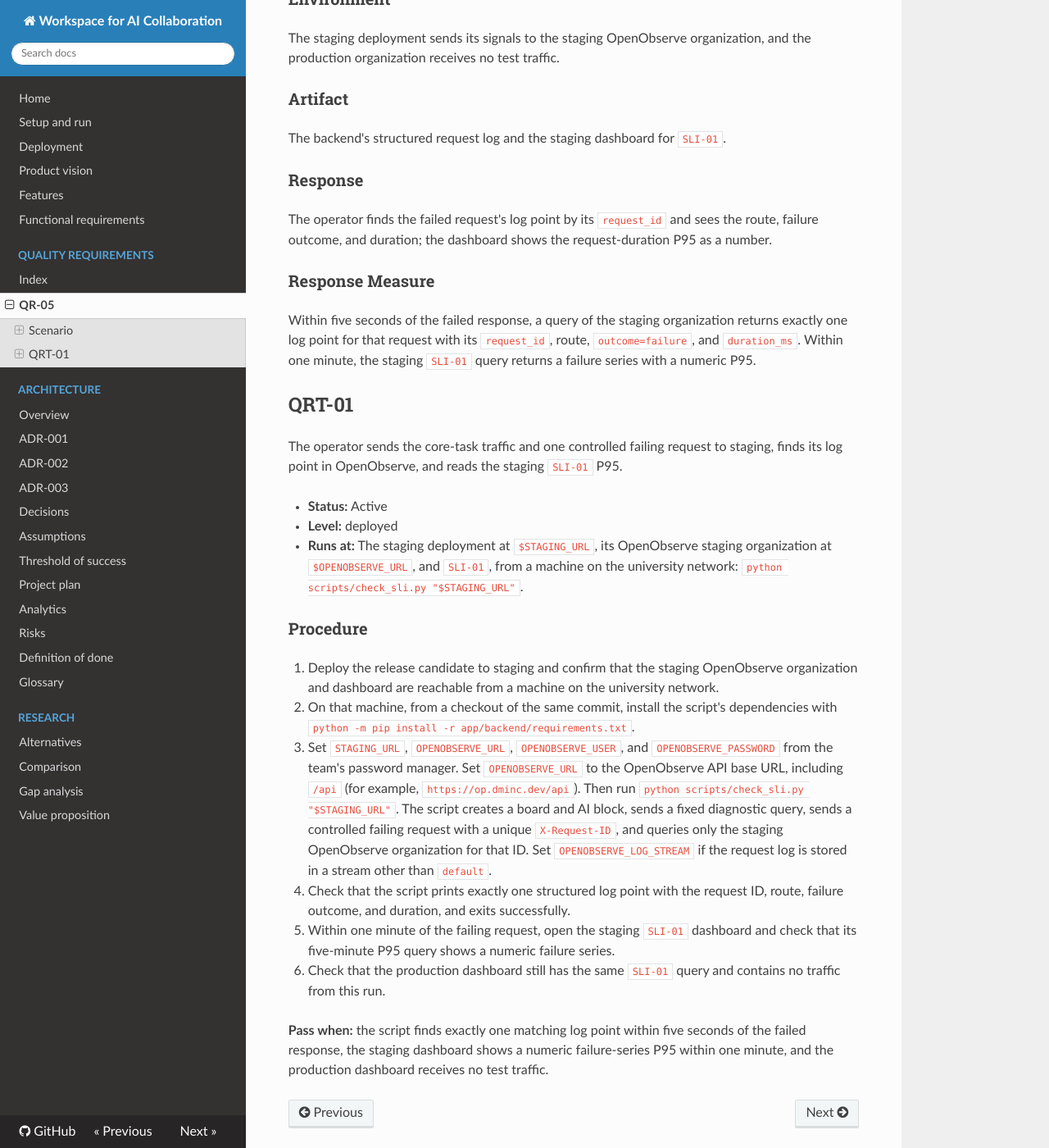
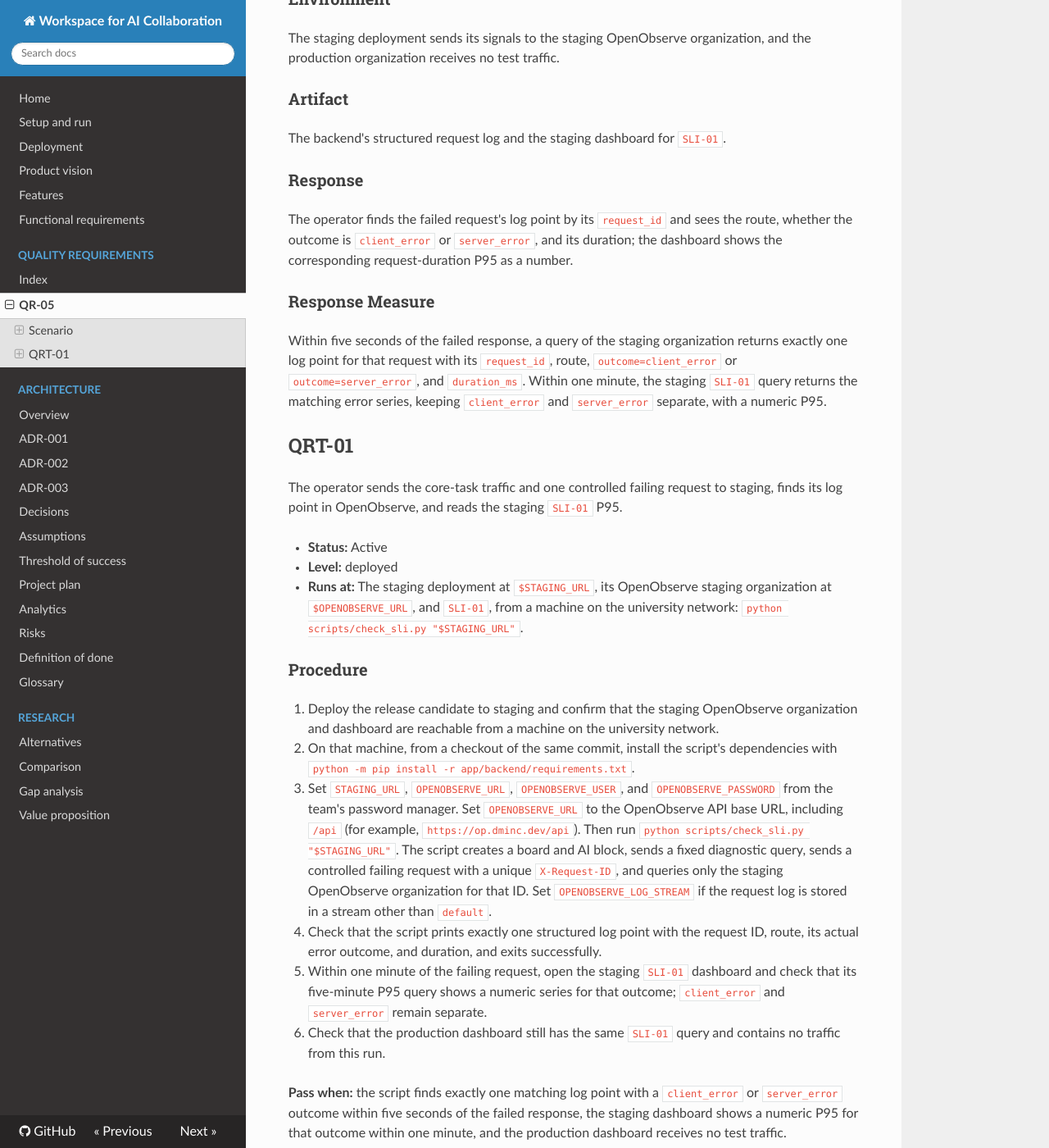
Before and after one commit to WellMadeTeam/workspace-ai-03, an MkDocs documentation site: the page built from docs/quality-requirements/qr/QR-05.md, in a window 1280 px wide and 1400 px high, scrolled down 680 px. Shown: the whole window at 82% size. Built offline with MkDocs 1.6.1, drawn with Linux system fonts in a browser that asks for light colours; nearby versions of some CDN libraries.

Commit message:
fix(observability): accept client and server error outcomes

```diff
--- a/docs/quality-requirements/qr/QR-05.md
+++ b/docs/quality-requirements/qr/QR-05.md
@@ -28,12 +28,12 @@ The backend's structured request log and the staging dashboard for `SLI-01`.
 
 ### Response
 
-The operator finds the failed request's log point by its `request_id` and sees the route, failure outcome, and duration; the dashboard shows the request-duration P95 as a number.
+The operator finds the failed request's log point by its `request_id` and sees the route, whether the outcome is `client_error` or `server_error`, and its duration; the dashboard shows the corresponding request-duration P95 as a number.
 
 ### Response Measure
 
-Within five seconds of the failed response, a query of the staging organization returns exactly one log point for that request with its `request_id`, route, `outcome=failure`, and `duration_ms`.
-Within one minute, the staging `SLI-01` query returns a failure series with a numeric P95.
+Within five seconds of the failed response, a query of the staging organization returns exactly one log point for that request with its `request_id`, route, `outcome=client_error` or `outcome=server_error`, and `duration_ms`.
+Within one minute, the staging `SLI-01` query returns the matching error series, keeping `client_error` and `server_error` separate, with a numeric P95.
 
 ## QRT-01
 
@@ -52,8 +52,8 @@ The operator sends the core-task traffic and one controlled failing request to s
    Then run `python scripts/check_sli.py "$STAGING_URL"`.
    The script creates a board and AI block, sends a fixed diagnostic query, sends a controlled failing request with a unique `X-Request-ID`, and queries only the staging OpenObserve organization for that ID.
    Set `OPENOBSERVE_LOG_STREAM` if the request log is stored in a stream other than `default`.
-4. Check that the script prints exactly one structured log point with the request ID, route, failure outcome, and duration, and exits successfully.
-5. Within one minute of the failing request, open the staging `SLI-01` dashboard and check that its five-minute P95 query shows a numeric failure series.
+4. Check that the script prints exactly one structured log point with the request ID, route, its actual error outcome, and duration, and exits successfully.
+5. Within one minute of the failing request, open the staging `SLI-01` dashboard and check that its five-minute P95 query shows a numeric series for that outcome; `client_error` and `server_error` remain separate.
 6. Check that the production dashboard still has the same `SLI-01` query and contains no traffic from this run.
 
-**Pass when:** the script finds exactly one matching log point within five seconds of the failed response, the staging dashboard shows a numeric failure-series P95 within one minute, and the production dashboard receives no test traffic.
+**Pass when:** the script finds exactly one matching log point with a `client_error` or `server_error` outcome within five seconds of the failed response, the staging dashboard shows a numeric P95 for that outcome within one minute, and the production dashboard receives no test traffic.
```
Also changed, not shown: docs/quality-requirements/README.md (+1 -1 lines), 1 other file.
